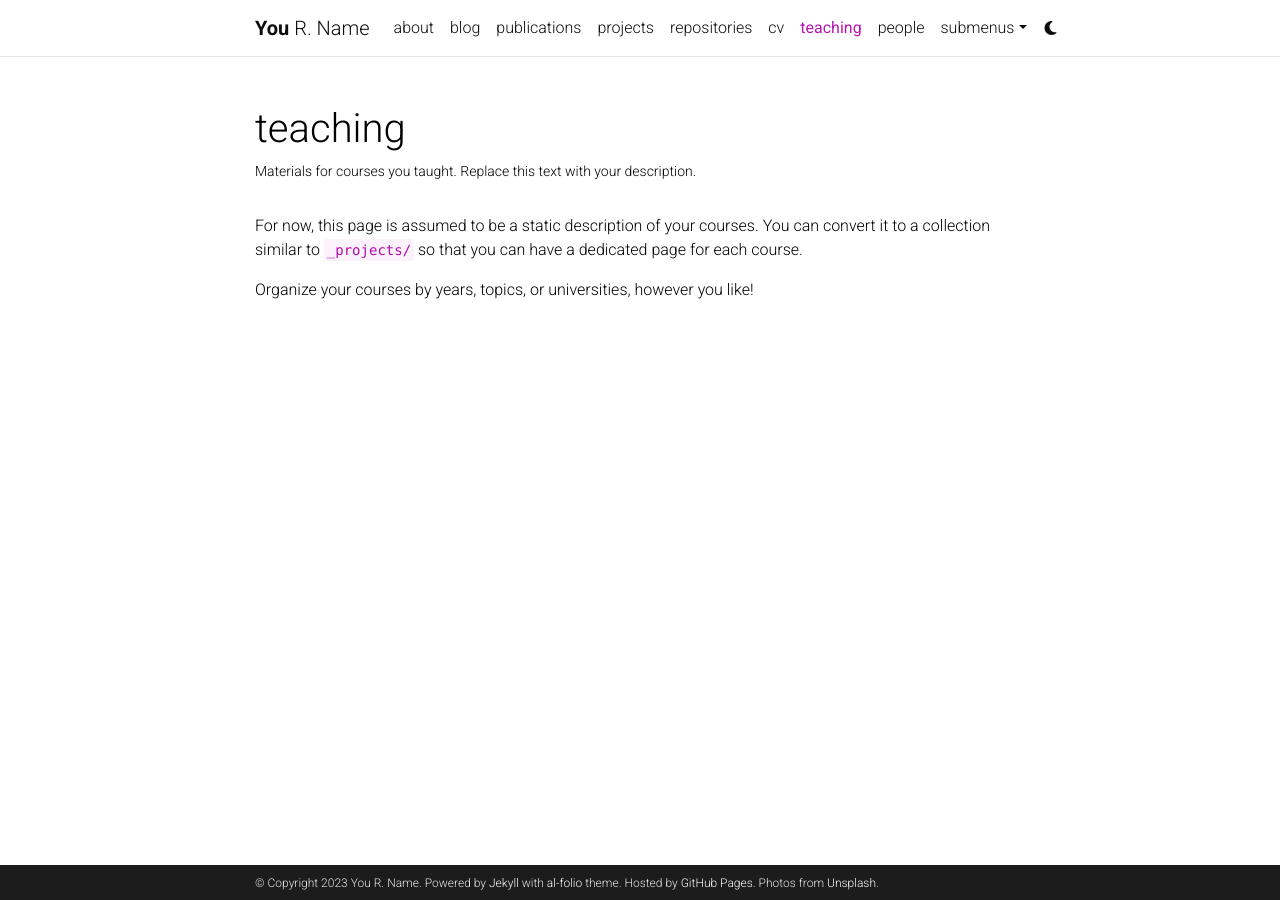
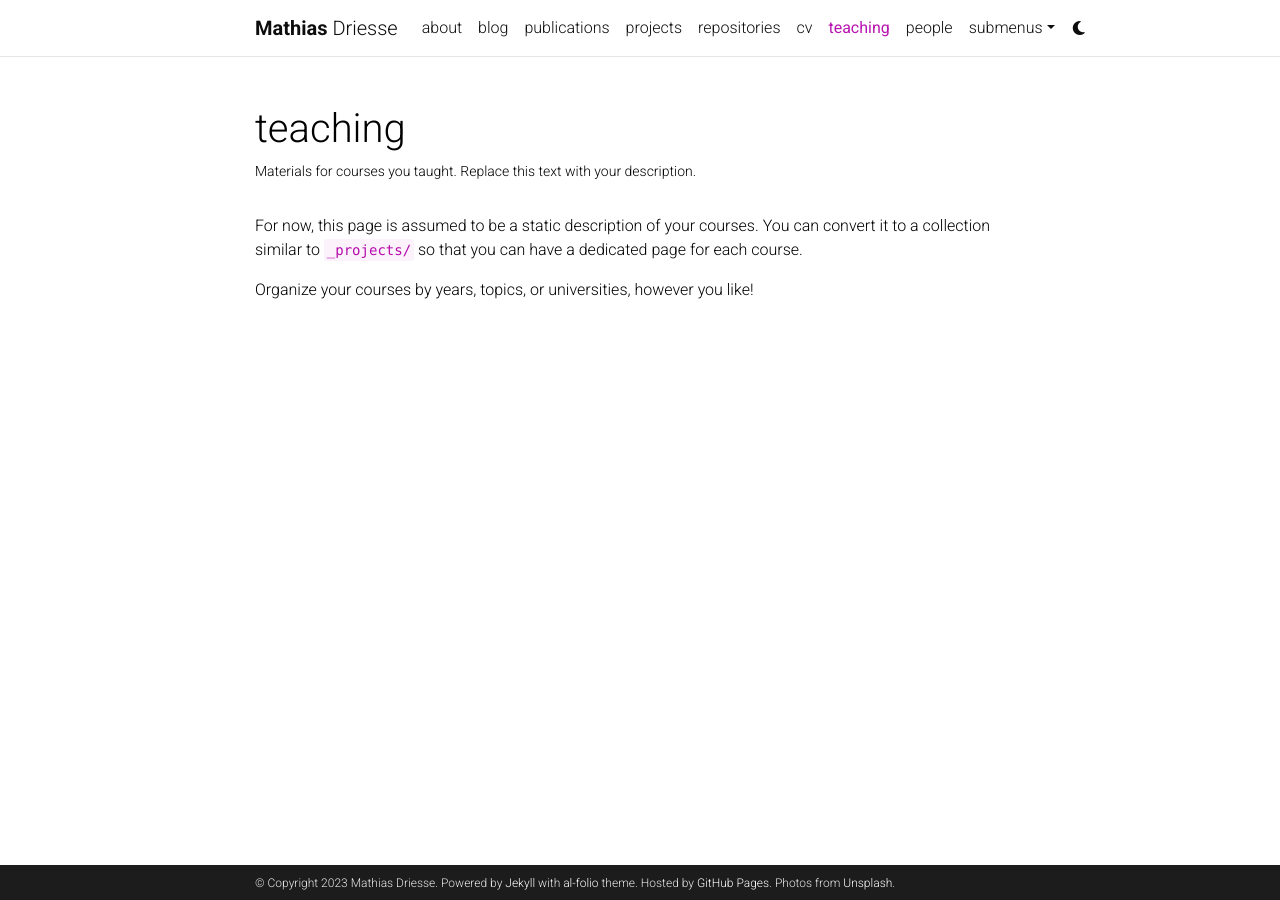
Before and after one commit to mathias-driesse/mathias-driesse.github.io, a Jekyll site: the page built from _pages/teaching.md, in a window 1280 px wide. Built offline with Jekyll 4.4.1, drawn with Linux system fonts in a browser that asks for light colours; comment, search, counter and statistics services are not loaded; a style sheet for code colours, icons or effects is not loaded.

Commit message:
Update _config.yml
added personal details

```diff
--- a/_config.yml
+++ b/_config.yml
@@ -3,10 +3,10 @@
 # -----------------------------------------------------------------------------
 
 title: blank # the website title (if blank, full name will be used instead)
-first_name: You
-middle_name: R.
-last_name: Name
-email: you@example.com
+first_name: Mathias
+middle_name:
+last_name: Driesse
+email: mathias.driesse[at]physik.hu-berlin.de
 description: > # the ">" symbol means to ignore newlines until "footer_text:"
   A simple, whitespace theme for academics. Based on [*folio](https://github.com/bogoli/-folio) design.
 footer_text: >
@@ -67,16 +67,16 @@ og_image: # The site-wide (default for all links) Open Graph preview image
 # Social integration
 # -----------------------------------------------------------------------------
 
-github_username: # your GitHub user name
+github_username: mathias-driesse
 gitlab_username: # your GitLab user name
 twitter_username: # your Twitter handle
 mastodon_username: # your mastodon instance+username in the format instance.tld/@username
-linkedin_username: # your LinkedIn user name
+linkedin_username: mathias-driesse
 telegram_username: # your Telegram user name
 scholar_userid: # your Google Scholar ID
 semanticscholar_id: # your Semantic Scholar ID
 whatsapp_number: # your WhatsApp number (full phone number in international format. Omit any zeroes, brackets, or dashes when adding the phone number in international format.)
-orcid_id: # your ORCID ID
+orcid_id: 0000-0001-9743-0442
 medium_username: # your Medium username
 quora_username: # your Quora username
 publons_id: # your ID on Publons
```
